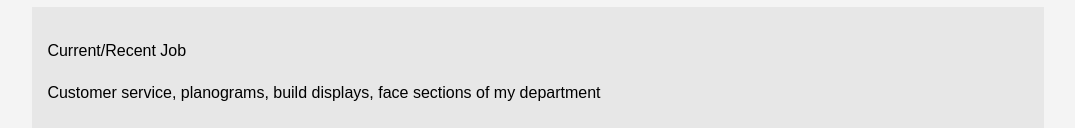
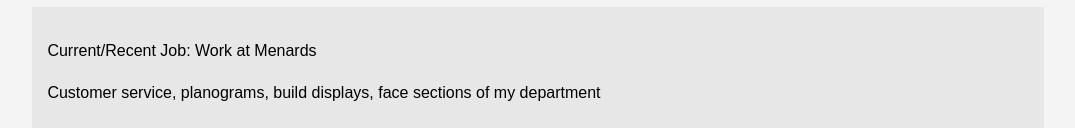
Before and after one commit to Mattcz2026/me, a plain HTML site: page index.html in a window 1280 px wide. Shown: the part 576-704 px from the top of the page, without its empty margins (102-1177 px from the left). Drawn offline with Linux system fonts and the light colour scheme.

Commit message:
Update index.html

```diff
--- a/index.html
+++ b/index.html
@@ -47,7 +47,7 @@
         </section>
 
 		<section class="job">
-            <p>Current/Recent Job</p>
+            <p>Current/Recent Job: Work at Menards</p>
 			<p>Customer service, planograms, build displays, face sections of my department</p>
         </section>
 
```
